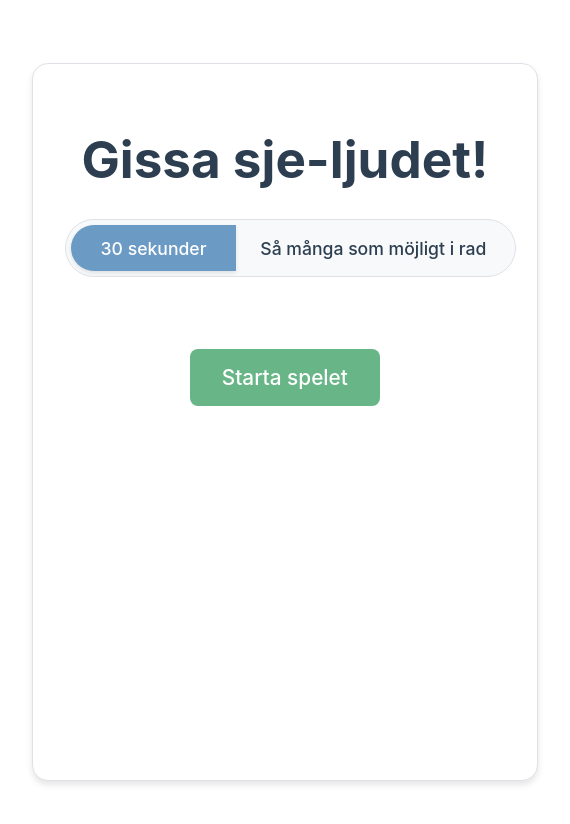
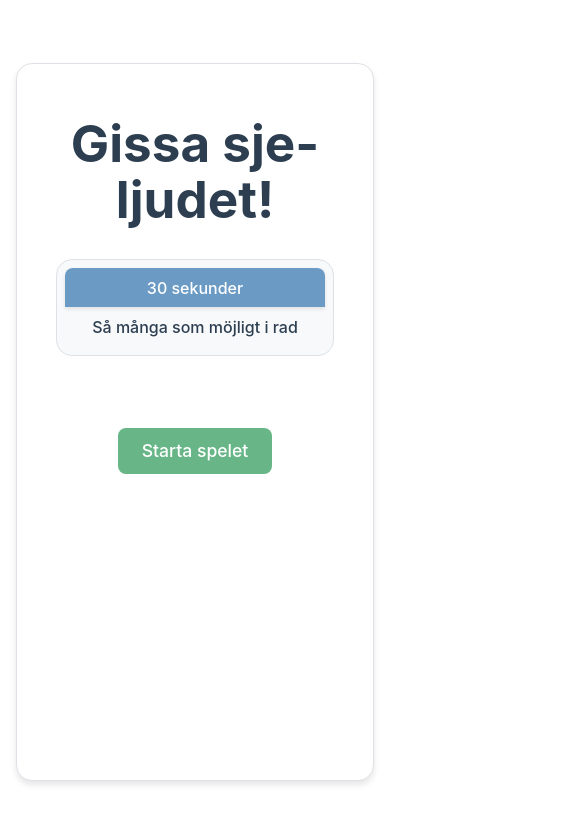
Before and after one commit to gustavjorlov/skolspel, a React (Vite) app: page / in a window 390 px wide. Shown: the top 824 px of the page, 570 px wide, since content can reach past the window. Built offline with nearby package versions, Linux system fonts and the light colour scheme.

Commit message:
style: refine layout and padding in App.css, enhance game mode selector styles

```diff
--- a/src/App.css
+++ b/src/App.css
@@ -39,8 +39,10 @@ body {
 #root {
   max-width: 800px;
   margin: 0 auto;
-  padding: 2rem;
+  padding: 1rem;
   text-align: center;
+  width: 100%;
+  box-sizing: border-box;
 }
 
 .app {
@@ -51,11 +53,12 @@ body {
 
 .sje-game {
   background: var(--bg-primary);
-  padding: 2rem;
+  padding: 1rem;
   border-radius: 1rem;
   box-shadow: 0 4px 6px var(--shadow-color);
   width: 100%;
   border: 1px solid var(--border-color);
+  box-sizing: border-box;
 }
 
 .sje-game h1 {
@@ -169,7 +172,7 @@ body {
   background-color: var(--bg-secondary);
   border-radius: 2rem;
   border: 1px solid var(--border-color);
-  width: 100%;
+  width: 80%;
   max-width: 500px;
   margin-left: auto;
   margin-right: auto;
@@ -331,7 +334,7 @@ body {
   }
 
   .word-display {
-    font-size: 2rem;
+    font-size: 1.8rem;
   }
 
   .name-input-form {
@@ -342,4 +345,45 @@ body {
   .name-input-form input {
     max-width: 300px;
   }
+
+  .game-mode-selector {
+    flex-direction: column;
+    border-radius: 1rem;
+    padding: 0.5rem;
+  }
+
+  .game-mode-selector button {
+    padding: 0.6rem;
+    font-size: 1rem;
+    border-radius: 0.5rem 0.5rem 0 0 !important;
+  }
+
+  .game-mode-selector button:last-child {
+    border-radius: 0 0 0.5rem 0.5rem !important;
+  }
+
+  .game-stats {
+    padding: 0.75rem;
+    margin-bottom: 1rem;
+  }
+
+  .time-left,
+  .score {
+    font-size: 1.2rem;
+  }
+
+  .start-button {
+    padding: 0.8rem 1.5rem;
+    font-size: 1.1rem;
+    margin-bottom: 1rem;
+  }
+
+  .high-scores h2 {
+    font-size: 1.3rem;
+  }
+
+  .high-scores li {
+    font-size: 1rem;
+    padding: 0.4rem;
+  }
 }
```
